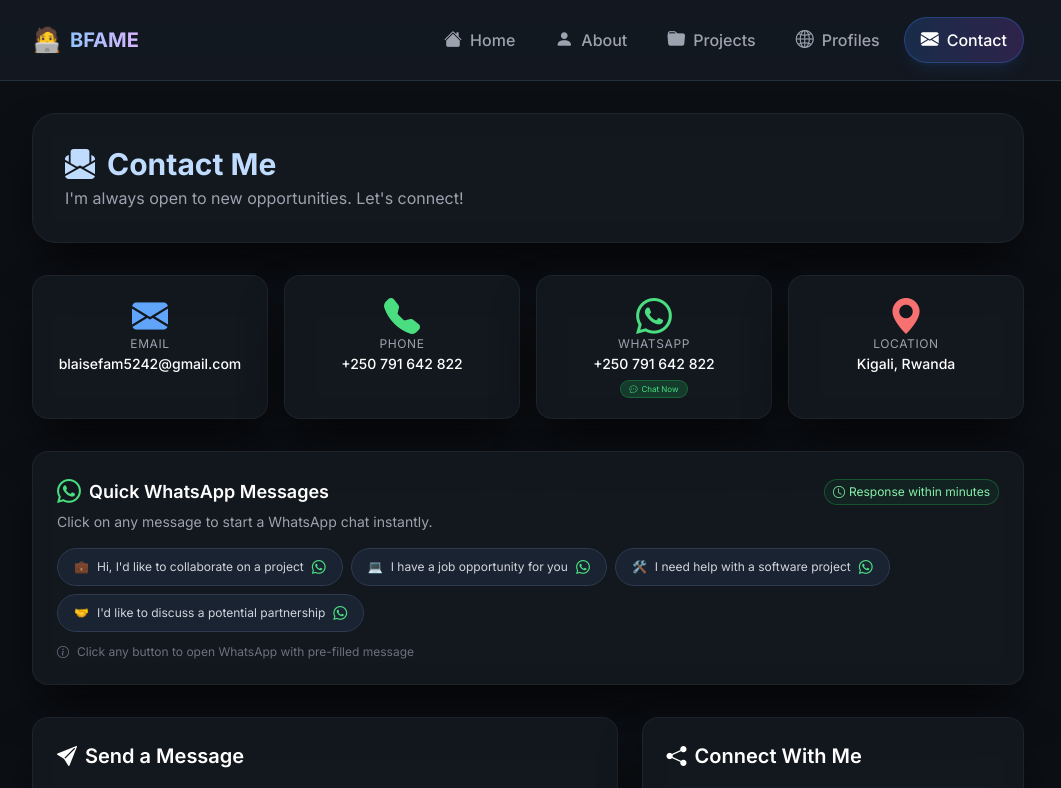
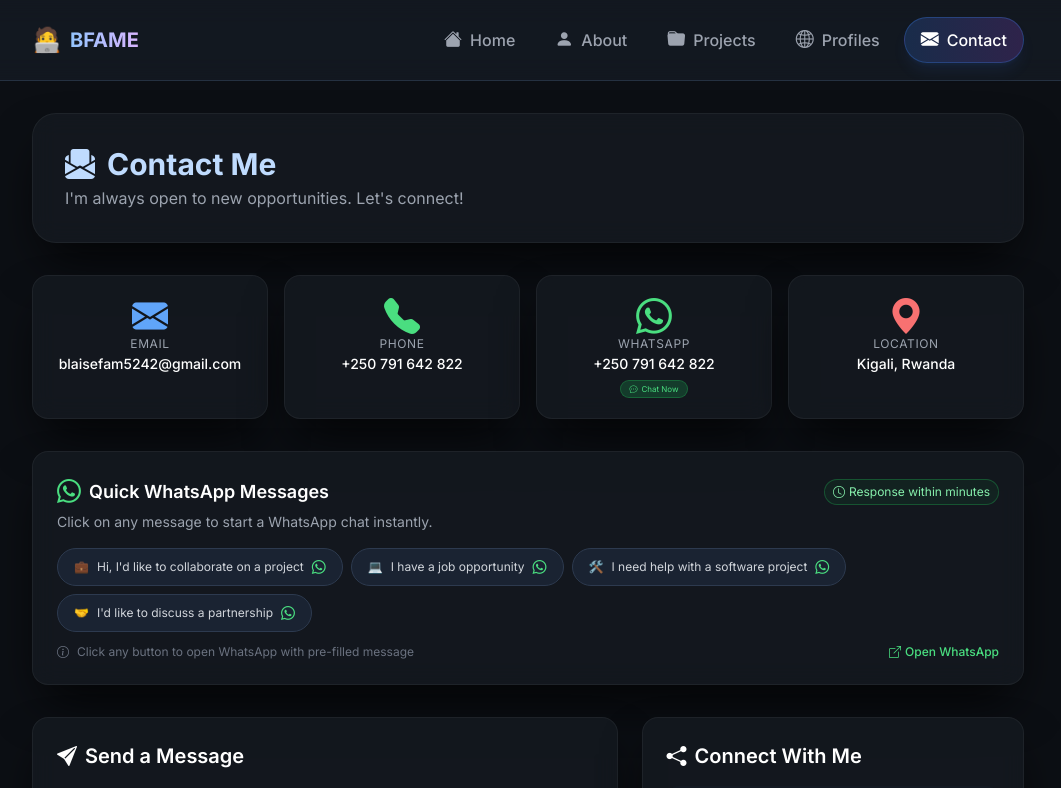
Before and after one commit to b-fame/rutayisire_serge_blaise, a React (Create React App) app: page /contact in a window 1280 px wide. Shown: the top 788 px of the page, without its empty margins (112-1173 px from the left). Built offline with nearby package versions, Linux system fonts and the light colour scheme.

Commit message:
whatsapp emojis

```diff
--- a/src/pages/Contact.jsx
+++ b/src/pages/Contact.jsx
@@ -12,9 +12,14 @@
   const [isLoading, setIsLoading] = useState(false);
   const [status, setStatus] = useState({ type: '', message: '' });
 
-  const EMAILJS_SERVICE_ID = 'YOUR_SERVICE_ID';
-  const EMAILJS_TEMPLATE_ID = 'YOUR_TEMPLATE_ID';
-  const EMAILJS_PUBLIC_KEY = 'YOUR_PUBLIC_KEY';
+  // Your EmailJS Configuration from the screenshot
+  const EMAILJS_SERVICE_ID = 'service_w9cg69b';
+  const EMAILJS_TEMPLATE_ID = 'YOUR_TEMPLATE_ID'; // You need to create a template
+  const EMAILJS_PUBLIC_KEY = 'YOUR_PUBLIC_KEY'; // Find this in your EmailJS account
+
+  // WhatsApp Configuration
+  const WHATSAPP_PHONE = '250791642822';
+  const WHATSAPP_URL = `https://wa.me/${WHATSAPP_PHONE}`;
 
   const handleChange = (e) => {
     setFormData({ ...formData, [e.target.name]: e.target.value });
@@ -69,55 +74,74 @@
       label: 'Email',
       value: 'blaisefam5242@gmail.com',
       link: 'mailto:blaisefam5242@gmail.com',
-      color: 'hover:border-blue-400'
+      color: 'hover:border-blue-400',
+      textColor: 'text-blue-400'
     },
     {
       icon: 'bi-telephone-fill',
       label: 'Phone',
       value: '+250 791 642 822',
       link: 'tel:+250791642822',
-      color: 'hover:border-green-400'
+      color: 'hover:border-green-400',
+      textColor: 'text-green-400'
     },
     {
       icon: 'bi-whatsapp',
       label: 'WhatsApp',
       value: '+250 791 642 822',
-      link: 'https://wa.me/250791642822',
-      color: 'hover:border-green-500'
+      link: WHATSAPP_URL,
+      color: 'hover:border-green-500',
+      textColor: 'text-green-400'
     },
     {
       icon: 'bi-geo-alt-fill',
       label: 'Location',
       value: 'Kigali, Rwanda',
       link: null,
-      color: 'hover:border-red-400'
+      color: 'hover:border-red-400',
+      textColor: 'text-red-400'
     },
   ];
 
   const socialLinks = [
-    { icon: 'bi-linkedin', label: 'LinkedIn', url: 'https://www.linkedin.com/in/blaise-fame-759820418', color: 'hover:border-blue-400' },
-    { icon: 'bi-instagram', label: 'Instagram', url: 'https://www.instagram.com/__rutayisire/', color: 'hover:border-pink-500' },
-    { icon: 'bi-facebook', label: 'Facebook', url: 'https://www.facebook.com/rutayisire250', color: 'hover:border-blue-500' },
-    { icon: 'bi-github', label: 'GitHub', url: 'https://github.com/b-fame', color: 'hover:border-gray-400' },
-    { icon: 'bi-whatsapp', label: 'WhatsApp', url: 'https://wa.me/250791642822', color: 'hover:border-green-500' },
+    { icon: 'bi-linkedin', label: 'LinkedIn', url: 'https://www.linkedin.com/in/blaise-fame-759820418', color: 'hover:border-blue-400', textColor: 'text-blue-400' },
+    { icon: 'bi-instagram', label: 'Instagram', url: 'https://www.instagram.com/__rutayisire/', color: 'hover:border-pink-500', textColor: 'text-pink-400' },
+    { icon: 'bi-facebook', label: 'Facebook', url: 'https://www.facebook.com/rutayisire250', color: 'hover:border-blue-500', textColor: 'text-blue-500' },
+    { icon: 'bi-github', label: 'GitHub', url: 'https://github.com/b-fame', color: 'hover:border-gray-400', textColor: 'text-gray-400' },
+    { icon: 'bi-whatsapp', label: 'WhatsApp', url: WHATSAPP_URL, color: 'hover:border-green-500', textColor: 'text-green-400' },
   ];
 
-  // WhatsApp quick message templates
   const whatsappTemplates = [
-    { label: 'Hi, I\'d like to collaborate on a project', emoji: '💼' },
-    { label: 'I have a job opportunity for you', emoji: '💻' },
-    { label: 'I need help with a software project', emoji: '🛠️' },
-    { label: 'I\'d like to discuss a potential partnership', emoji: '🤝' },
+    {
+      label: 'Hi, I\'d like to collaborate on a project',
+      emoji: '💼',
+      message: 'Hi Serge Blaise, I found your portfolio and I\'d like to collaborate on a project with you.'
+    },
+    {
+      label: 'I have a job opportunity',
+      emoji: '💻',
+      message: 'Hi Serge Blaise, I came across your portfolio and I have a job opportunity that might interest you.'
+    },
+    {
+      label: 'I need help with a software project',
+      emoji: '🛠️',
+      message: 'Hi Serge Blaise, I need help with a software project. Can we discuss this further?'
+    },
+    {
+      label: 'I\'d like to discuss a partnership',
+      emoji: '🤝',
+      message: 'Hi Serge Blaise, I\'d like to discuss a potential partnership with you.'
+    },
   ];
 
   const openWhatsApp = (message = '') => {
-    const phone = '250791642822';
     const encodedMessage = encodeURIComponent(message);
-    window.open(`https://wa.me/${phone}?text=${encodedMessage}`, '_blank');
+    window.open(`${WHATSAPP_URL}?text=${encodedMessage}`, '_blank');
   };
 
   return (
     <div className="space-y-3 sm:space-y-4 md:space-y-6 lg:space-y-8">
+      {/* Header */}
       <div className="glass-card rounded-xl sm:rounded-2xl md:rounded-3xl p-3 sm:p-5 md:p-8 border border-white/5">
         <h1 className="text-xl sm:text-2xl md:text-3xl font-bold flex items-center gap-1.5 sm:gap-3 text-blue-200">
           <i className="bi bi-envelope-paper-fill"></i> Contact Me
@@ -136,11 +160,7 @@
               rel={info.icon === 'bi-whatsapp' ? 'noopener noreferrer' : ''}
               className={`glass-card rounded-xl sm:rounded-2xl p-3 sm:p-4 md:p-5 border border-white/5 ${info.color} transition-all duration-300 text-center hover:scale-105 group`}
             >
-              <i className={`${info.icon} text-2xl sm:text-3xl md:text-4xl mb-1.5 sm:mb-2 ${
-                info.icon === 'bi-whatsapp' ? 'text-green-400' :
-                info.icon === 'bi-envelope-fill' ? 'text-blue-400' :
-                info.icon === 'bi-telephone-fill' ? 'text-green-400' : 'text-red-400'
-              } group-hover:scale-110 transition-transform`}></i>
+              <i className={`${info.icon} text-2xl sm:text-3xl md:text-4xl mb-1.5 sm:mb-2 ${info.textColor} group-hover:scale-110 transition-transform`}></i>
               <div className="text-gray-400 text-[0.5rem] sm:text-xs uppercase tracking-wider">{info.label}</div>
               <div className="text-white text-[0.5rem] sm:text-xs md:text-sm font-medium truncate mt-0.5">{info.value}</div>
               {info.icon === 'bi-whatsapp' && (
@@ -151,7 +171,7 @@
             </a>
           ) : (
             <div key={index} className={`glass-card rounded-xl sm:rounded-2xl p-3 sm:p-4 md:p-5 border border-white/5 ${info.color} transition-all duration-300 text-center`}>
-              <i className={`${info.icon} text-2xl sm:text-3xl md:text-4xl mb-1.5 sm:mb-2 text-red-400`}></i>
+              <i className={`${info.icon} text-2xl sm:text-3xl md:text-4xl mb-1.5 sm:mb-2 ${info.textColor}`}></i>
               <div className="text-gray-400 text-[0.5rem] sm:text-xs uppercase tracking-wider">{info.label}</div>
               <div className="text-white text-[0.5rem] sm:text-xs md:text-sm font-medium truncate mt-0.5">{info.value}</div>
             </div>
@@ -175,7 +195,7 @@
           {whatsappTemplates.map((template, index) => (
             <button
               key={index}
-              onClick={() => openWhatsApp(template.label)}
+              onClick={() => openWhatsApp(template.message)}
               className="bg-[#1a2332] hover:bg-[#2a3a4f] text-gray-300 hover:text-white px-2.5 sm:px-4 py-1.5 sm:py-2 rounded-full border border-[#2d3a4f] hover:border-green-500/50 transition-all duration-300 text-[0.5rem] sm:text-xs flex items-center gap-1 sm:gap-2 hover:scale-105"
             >
               <span>{template.emoji}</span>
@@ -185,13 +205,25 @@
             </button>
           ))}
         </div>
-        <div className="mt-2 sm:mt-3 flex items-center gap-2 text-[0.45rem] sm:text-xs text-gray-500">
-          <i className="bi bi-info-circle"></i>
-          <span>Click any button to open WhatsApp with pre-filled message</span>
+        <div className="mt-2 sm:mt-3 flex flex-wrap items-center justify-between gap-2 text-[0.45rem] sm:text-xs text-gray-500">
+          <div className="flex items-center gap-2">
+            <i className="bi bi-info-circle"></i>
+            <span>Click any button to open WhatsApp with pre-filled message</span>
+          </div>
+          <a
+            href={WHATSAPP_URL}
+            target="_blank"
+            rel="noopener noreferrer"
+            className="text-green-400 hover:text-green-300 font-medium hover:underline"
+          >
+            <i className="bi bi-box-arrow-up-right me-1"></i>Open WhatsApp
+          </a>
         </div>
       </div>
 
+      {/* Main Contact Form and Social Links */}
       <div className="grid grid-cols-1 md:grid-cols-5 gap-3 sm:gap-4 md:gap-6">
+        {/* Contact Form */}
         <div className="md:col-span-3 glass-card rounded-xl sm:rounded-2xl p-3 sm:p-5 md:p-6 border border-white/5">
           <h2 className="text-sm sm:text-base md:text-xl font-semibold text-white mb-2 sm:mb-4">
             <i className="bi bi-send-fill me-2"></i>Send a Message
@@ -289,10 +321,10 @@
               <i className="bi bi-whatsapp text-green-400 me-1"></i>
               Or chat with me directly on WhatsApp:
               <a
-                href="https://wa.me/250791642822"
+                href={WHATSAPP_URL}
                 target="_blank"
                 rel="noopener noreferrer"
-                className="text-green-400 hover:text-green-300 ml-1 font-medium"
+                className="text-green-400 hover:text-green-300 ml-1 font-medium hover:underline"
               >
                 +250 791 642 822
               </a>
@@ -300,6 +332,7 @@
           </div>
         </div>
 
+        {/* Social Links */}
         <div className="md:col-span-2 glass-card rounded-xl sm:rounded-2xl p-3 sm:p-5 md:p-6 border border-white/5">
           <h2 className="text-sm sm:text-base md:text-xl font-semibold text-white mb-2 sm:mb-4">
             <i className="bi bi-share-fill me-2"></i>Connect With Me
@@ -313,13 +346,7 @@
                 rel="noopener noreferrer"
                 className={`flex items-center gap-1.5 sm:gap-3 p-2 sm:p-3 rounded-xl bg-[#1a2332]/30 hover:bg-[#1a2332]/60 transition-all duration-300 border border-transparent ${social.color} group`}
               >
-                <i className={`${social.icon} text-lg sm:text-2xl ${
-                  social.icon === 'bi-whatsapp' ? 'text-green-400' :
-                  social.icon === 'bi-linkedin' ? 'text-blue-400' :
-                  social.icon === 'bi-instagram' ? 'text-pink-400' :
-                  social.icon === 'bi-facebook' ? 'text-blue-500' :
-                  'text-gray-400'
-                }`}></i>
+                <i className={`${social.icon} text-lg sm:text-2xl ${social.textColor}`}></i>
                 <div className="flex-1 min-w-0">
                   <div className="text-white text-xs sm:text-sm group-hover:text-blue-300 transition-colors">{social.label}</div>
                   <div className="text-gray-500 text-[0.45rem] sm:text-xs truncate">{social.url.replace('https://', '').split('/')[0]}</div>
@@ -345,13 +372,15 @@
                 </p>
                 <p className="text-[0.4rem] sm:text-[0.5rem] text-gray-500">Available on WhatsApp</p>
               </div>
-              <button
-                onClick={() => openWhatsApp('Hi Serge Blaise, I found your portfolio and would like to connect!')}
+              <a
+                href={`${WHATSAPP_URL}?text=${encodeURIComponent('Hi Serge Blaise, I found your portfolio and would like to connect!')}`}
+                target="_blank"
+                rel="noopener noreferrer"
                 className="bg-green-500 hover:bg-green-600 text-white px-3 sm:px-4 py-1.5 sm:py-2 rounded-full text-[0.5rem] sm:text-xs font-medium transition-all duration-300 hover:scale-105 flex items-center gap-1"
               >
                 <i className="bi bi-whatsapp"></i>
                 <span>Chat Now</span>
-              </button>
+              </a>
             </div>
           </div>
         </div>
```
Also changed, not shown: package.json (+5 -8 lines).
